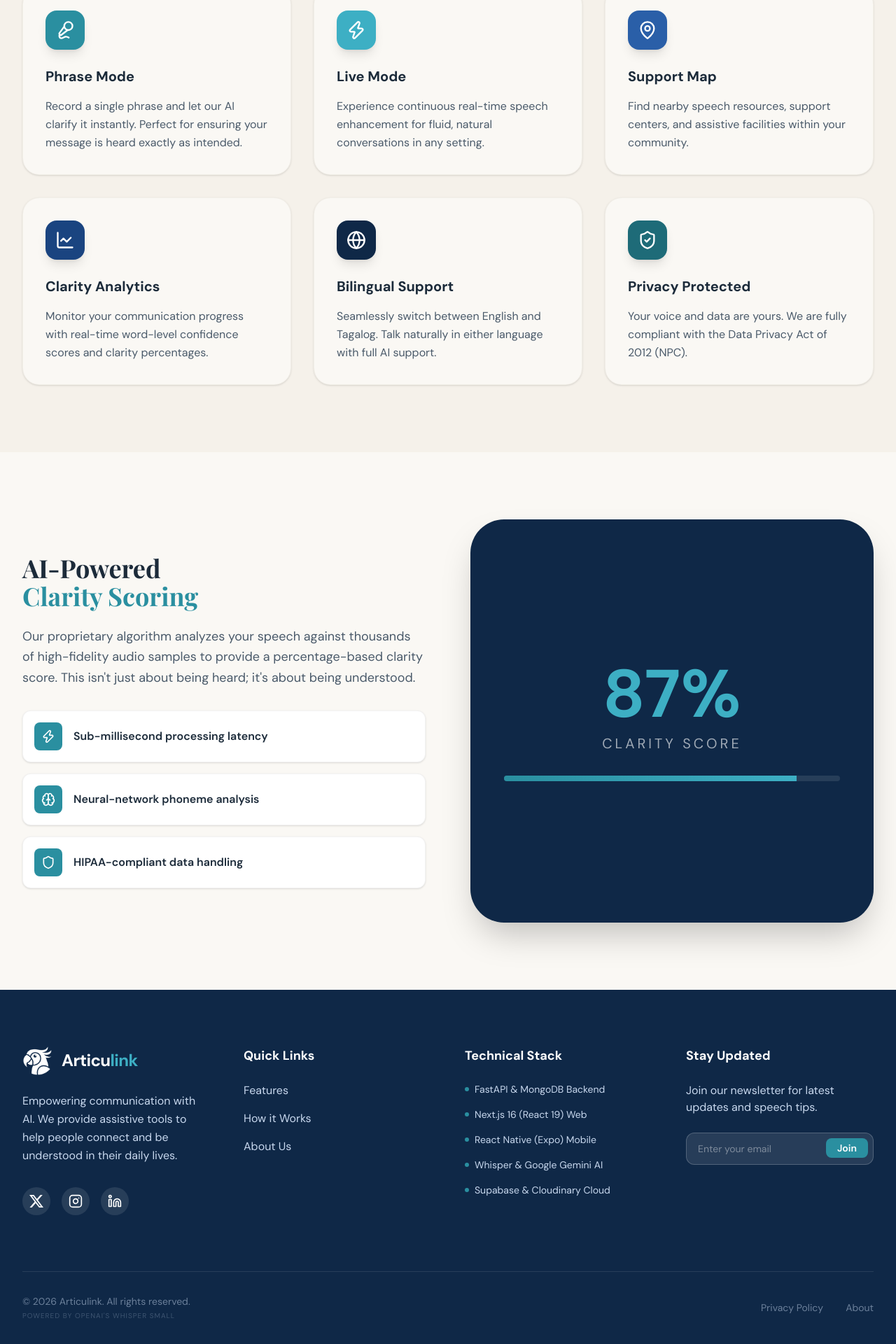
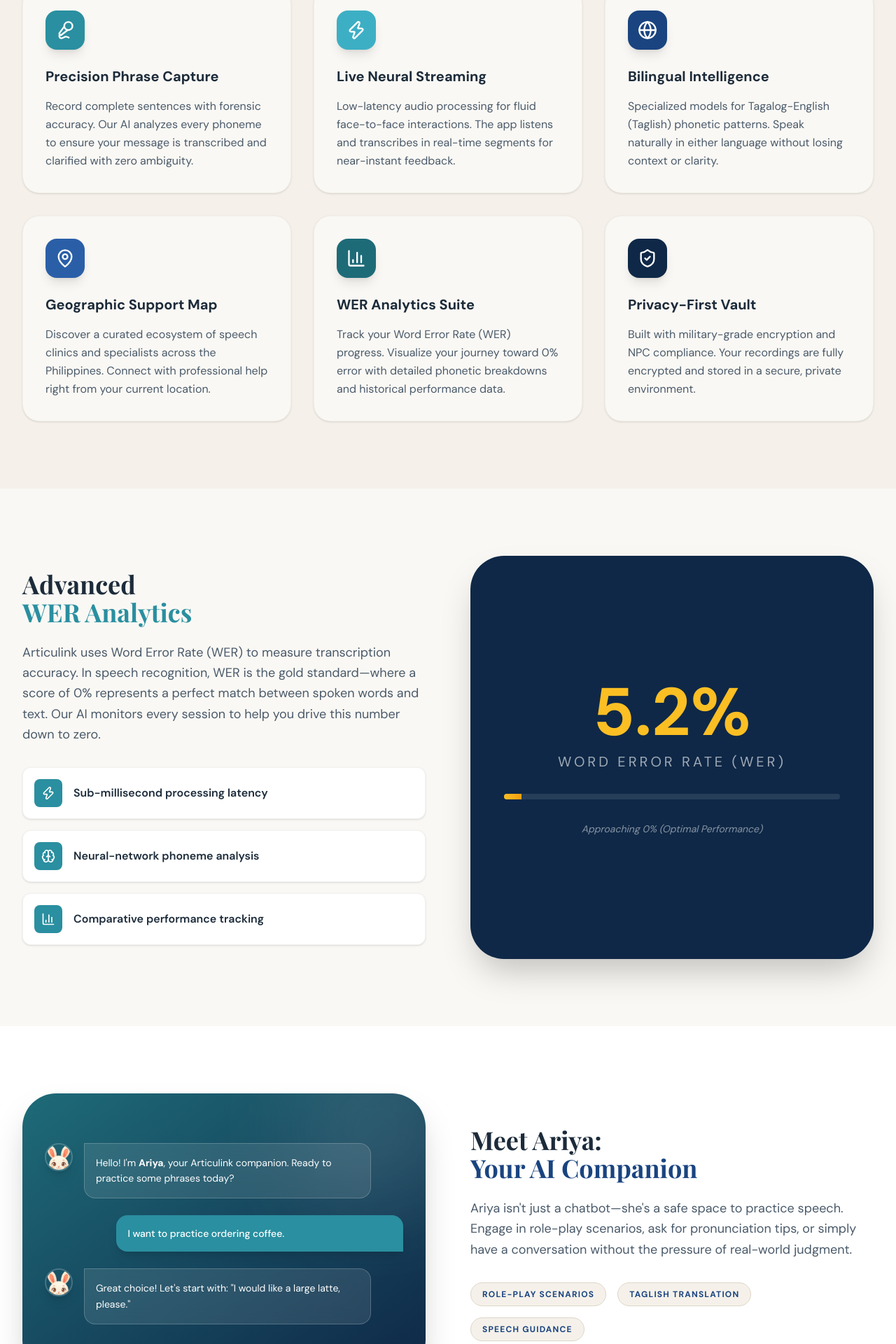
Before and after one commit to Eybri/articulink-ads, a Next.js app: page /features in a window 1280 px wide. Shown: the part 830-2750 px from the top of the page at 70% size. Built offline with nearby package versions, Linux system fonts and the light colour scheme.

Commit message:
feat: add features page with WER analytics and Ariya AI companion integration

```diff
--- a/src/app/features/page.tsx
+++ b/src/app/features/page.tsx
@@ -1,6 +1,7 @@
 "use client";
 
 import { motion } from "framer-motion";
+import Image from "next/image";
 import Features from "@/components/Features";
 import { Brain, Zap, Shield, Globe, Mic2, BarChart3 } from "lucide-react";
 
@@ -52,7 +53,7 @@
       {/* Main Features Grid (Reusing the component) */}
       <Features />
 
-      {/* Deep Dive Section */}
+      {/* Deep Dive: WER Analytics */}
       <section className="py-24">
         <div className="max-w-7xl mx-auto px-4 sm:px-6 lg:px-8">
           <div className="grid md:grid-cols-2 gap-16 items-center">
@@ -62,19 +63,20 @@
               viewport={{ once: true }}
             >
               <h2 className="text-4xl font-bold mb-6" style={{ color: C.textDark, fontFamily: "var(--font-playfair), serif" }}>
-                AI-Powered <br />
-                <span style={{ color: C.teal }}>Clarity Scoring</span>
+                Advanced <br />
+                <span style={{ color: C.teal }}>WER Analytics</span>
               </h2>
               <p className="text-lg leading-relaxed mb-8" style={{ color: C.textMid }}>
-                Our proprietary algorithm analyzes your speech against thousands of
-                high-fidelity audio samples to provide a percentage-based clarity score.
-                This isn&apos;t just about being heard; it&apos;s about being understood.
+                Articulink uses Word Error Rate (WER) to measure transcription accuracy.
+                In speech recognition, WER is the gold standard—where a score of 0% represents
+                a perfect match between spoken words and text. Our AI monitors every session
+                to help you drive this number down to zero.
               </p>
               <div className="space-y-4">
                 {[
                   { icon: Zap, text: "Sub-millisecond processing latency" },
                   { icon: Brain, text: "Neural-network phoneme analysis" },
-                  { icon: Shield, text: "HIPAA-compliant data handling" }
+                  { icon: BarChart3, text: "Comparative performance tracking" }
                 ].map((item, i) => (
                   <div key={i} className="flex items-center gap-4 p-4 rounded-xl bg-white shadow-sm border border-black/5">
                     <div className="w-10 h-10 rounded-lg flex items-center justify-center text-white" style={{ backgroundColor: C.teal }}>
@@ -93,23 +95,91 @@
               className="relative aspect-square rounded-[3rem] overflow-hidden shadow-2xl"
               style={{ backgroundColor: C.deepNavy }}
             >
-              {/* Visual representation of the score */}
+              {/* Visual representation of the WER */}
               <div className="absolute inset-0 flex flex-col items-center justify-center text-white p-12">
-                <div className="text-8xl font-bold mb-2" style={{ color: C.tealLight }}>87%</div>
-                <div className="text-xl uppercase tracking-[0.2em] opacity-60 mb-8">Clarity Score</div>
+                <div className="text-8xl font-bold mb-2" style={{ color: "#FBBF24" }}>5.2%</div>
+                <div className="text-xl uppercase tracking-[0.2em] opacity-60 mb-8">Word Error Rate (WER)</div>
                 <div className="w-full h-2 bg-white/10 rounded-full overflow-hidden">
                   <motion.div
-                    initial={{ width: 0 }}
-                    whileInView={{ width: "87%" }}
+                    initial={{ width: "100%" }}
+                    whileInView={{ width: "5.2%" }}
                     transition={{ duration: 1.5, ease: "easeOut" }}
-                    className="h-full bg-gradient-to-r from-[#2A8FA0] to-[#3DAFC4]"
+                    className="h-full bg-gradient-to-r from-[#FBBF24] to-[#F59E0B]"
                   />
                 </div>
+                <p className="mt-8 text-sm text-white/50 text-center italic">
+                  Approaching 0% (Optimal Performance)
+                </p>
               </div>
             </motion.div>
           </div>
         </div>
       </section>
+
+      {/* Updated Section: Ariya AI Companion */}
+      <section className="py-24" style={{ backgroundColor: "white" }}>
+        <div className="max-w-7xl mx-auto px-4 sm:px-6 lg:px-8">
+          <div className="grid md:grid-cols-2 gap-16 items-center flex-row-reverse">
+            <motion.div
+              initial={{ opacity: 0, scale: 0.9 }}
+              whileInView={{ opacity: 1, scale: 1 }}
+              viewport={{ once: true }}
+              className="order-2 md:order-1 relative p-8 rounded-[3rem] bg-gradient-to-br from-[#1E6B78] to-[#0F2847] shadow-2xl min-h-[400px] flex flex-col justify-center overflow-hidden"
+            >
+              <div className="absolute top-[-20%] right-[-10%] w-64 h-64 bg-white/10 rounded-full blur-3xl" />
+              <div className="relative z-10 space-y-6">
+                <div className="flex items-start gap-4">
+                  <div className="w-10 h-10 rounded-full overflow-hidden border-2 border-white/20 shrink-0 shadow-lg">
+                    <Image src="/images/ariya.png" alt="Ariya" width={40} height={40} className="object-cover" />
+                  </div>
+                  <div className="bg-white/10 backdrop-blur-md p-4 rounded-2xl rounded-tl-none max-w-[80%] border border-white/20">
+                    <p className="text-white text-sm leading-relaxed">Hello! I&apos;m <strong>Ariya</strong>, your Articulink companion. Ready to practice some phrases today?</p>
+                  </div>
+                </div>
+
+                <div className="bg-[#2A8FA0] p-4 rounded-2xl rounded-br-none max-w-[80%] self-end ml-auto shadow-lg">
+                  <p className="text-white text-sm font-medium">I want to practice ordering coffee.</p>
+                </div>
+
+                <div className="flex items-start gap-4">
+                  <div className="w-10 h-10 rounded-full overflow-hidden border-2 border-white/20 shrink-0 shadow-lg">
+                    <Image src="/images/ariya.png" alt="Ariya" width={40} height={40} className="object-cover" />
+                  </div>
+                  <div className="bg-white/10 backdrop-blur-md p-4 rounded-2xl rounded-tl-none max-w-[80%] border border-white/20">
+                    <p className="text-white text-sm leading-relaxed">Great choice! Let&apos;s start with: &quot;I would like a large latte, please.&quot;</p>
+                  </div>
+                </div>
+              </div>
+            </motion.div>
+
+            <motion.div
+              initial={{ opacity: 0, x: 30 }}
+              whileInView={{ opacity: 1, x: 0 }}
+              viewport={{ once: true }}
+              className="order-1 md:order-2"
+            >
+              <h2 className="text-4xl font-bold mb-6" style={{ color: C.textDark, fontFamily: "var(--font-playfair), serif" }}>
+                Meet Ariya: <br />
+                <span style={{ color: C.royalBlue }}>Your AI Companion</span>
+              </h2>
+              <p className="text-lg leading-relaxed mb-8" style={{ color: C.textMid }}>
+                Ariya isn&apos;t just a chatbot—she&apos;s a safe space
+                to practice speech. Engage in role-play scenarios, ask for
+                pronunciation tips, or simply have a conversation without
+                the pressure of real-world judgment.
+              </p>
+              <div className="flex flex-wrap gap-4">
+                {["Role-play scenarios", "Taglish Translation", "Speech Guidance"].map((tag, i) => (
+                  <span key={i} className="px-4 py-2 rounded-full text-xs font-bold uppercase tracking-widest bg-[#F5F1EA] text-[#1A4480] border border-[#DDD6C8]">
+                    {tag}
+                  </span>
+                ))}
+              </div>
+            </motion.div>
+          </div>
+        </div>
+      </section>
+
     </main>
   );
 }
--- a/src/app/how-it-works/constants.ts
+++ b/src/app/how-it-works/constants.ts
@@ -73,9 +73,9 @@
   },
   {
     icon: BarChart3,
-    title: "Clarity Feedback",
-    short: "WER & Accuracy Metrics",
-    desc: "Instantly view your Word Error Rate (WER) and clarity score. The app provides visual feedback on which parts of your phrase were articulated clearly and where you can improve.",
+    title: "WER Feedback",
+    short: "Error Rate Tracking",
+    desc: "Instantly view your Word Error Rate (WER). The app provides visual feedback on transcription precision, helping you identify exactly where phonetic clarity can be improved toward a 0% error goal.",
     color: "#2A8FA0", // Teal
     tech: "Step 03"
   },
--- a/src/app/page.tsx
+++ b/src/app/page.tsx
@@ -45,7 +45,7 @@
               }}
             >
               <p className="text-xl italic mb-8 leading-relaxed" style={{ color: C.textMid }}>
-                &ldquo;Articulink has been a wonderful tool for my son. The Phrase Mode gives him the confidence to be understood at school, and he loves seeing his clarity scores improve.&rdquo;
+                &ldquo;Articulink has been a wonderful tool for my son. The Phrase Mode gives him the confidence to be understood at school, and he loves tracking his progress toward a 0% error rate.&rdquo;
               </p>
               <div className="flex items-center gap-4">
                 <div className="w-12 h-12 rounded-full" style={{ backgroundColor: C.orbSand }} />
--- a/src/components/Features.tsx
+++ b/src/components/Features.tsx
@@ -1,7 +1,7 @@
 "use client";
 
 import { motion } from "framer-motion";
-import { Mic2, LineChart, MapPin, ShieldCheck, Zap, Globe } from "lucide-react";
+import { Mic2, BarChart3, MapPin, ShieldCheck, Zap, Globe } from "lucide-react";
 
 const COLORS = {
   teal: "#2A8FA0",
@@ -20,39 +20,39 @@
 const features = [
   {
     icon: Mic2,
-    title: "Phrase Mode",
-    description: "Record a single phrase and let our AI clarify it instantly. Perfect for ensuring your message is heard exactly as intended.",
+    title: "Precision Phrase Capture",
+    description: "Record complete sentences with forensic accuracy. Our AI analyzes every phoneme to ensure your message is transcribed and clarified with zero ambiguity.",
     color: COLORS.teal,
   },
   {
     icon: Zap,
-    title: "Live Mode",
-    description: "Experience continuous real-time speech enhancement for fluid, natural conversations in any setting.",
+    title: "Live Neural Streaming",
+    description: "Low-latency audio processing for fluid face-to-face interactions. The app listens and transcribes in real-time segments for near-instant feedback.",
     color: COLORS.tealLight,
   },
   {
+    icon: Globe,
+    title: "Bilingual Intelligence",
+    description: "Specialized models for Tagalog-English (Taglish) phonetic patterns. Speak naturally in either language without losing context or clarity.",
+    color: COLORS.royalBlue,
+  },
+  {
     icon: MapPin,
-    title: "Support Map",
-    description: "Find nearby speech resources, support centers, and assistive facilities within your community.",
+    title: "Geographic Support Map",
+    description: "Discover a curated ecosystem of speech clinics and specialists across the Philippines. Connect with professional help right from your current location.",
     color: COLORS.mediumBlue,
   },
   {
-    icon: LineChart,
-    title: "Clarity Analytics",
-    description: "Monitor your communication progress with real-time word-level confidence scores and clarity percentages.",
-    color: COLORS.royalBlue,
-  },
-  {
-    icon: Globe,
-    title: "Bilingual Support",
-    description: "Seamlessly switch between English and Tagalog. Talk naturally in either language with full AI support.",
-    color: COLORS.deepNavy,
+    icon: BarChart3,
+    title: "WER Analytics Suite",
+    description: "Track your Word Error Rate (WER) progress. Visualize your journey toward 0% error with detailed phonetic breakdowns and historical performance data.",
+    color: COLORS.tealDark,
   },
   {
     icon: ShieldCheck,
-    title: "Privacy Protected",
-    description: "Your voice and data are yours. We are fully compliant with the Data Privacy Act of 2012 (NPC).",
-    color: COLORS.tealDark,
+    title: "Privacy-First Vault",
+    description: "Built with military-grade encryption and NPC compliance. Your recordings are fully encrypted and stored in a secure, private environment.",
+    color: COLORS.deepNavy,
   },
 ];
 
```
Also changed, not shown: public/images/ariya.png (added).
